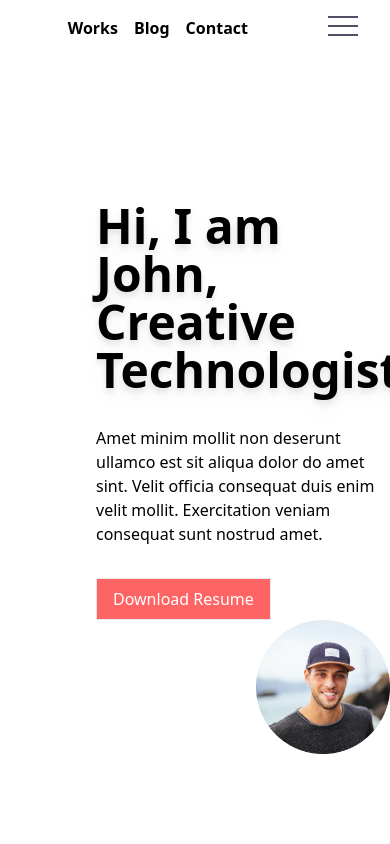
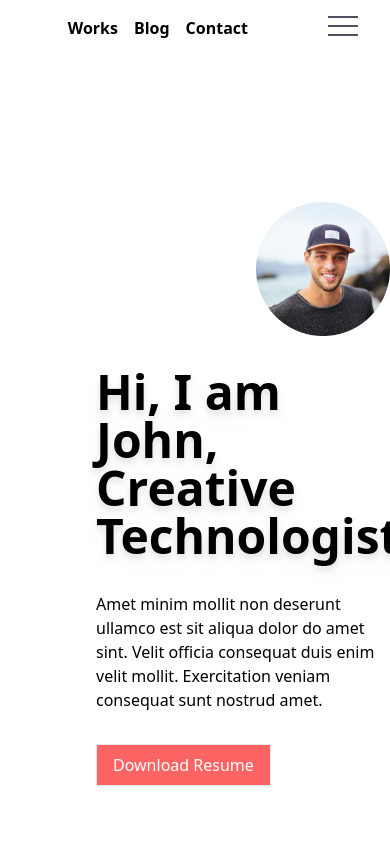
Before and after one commit to Zuwno/assignment, a plain HTML site: page index.html in a window 390 px wide. Shown: the top 844 px of the page. Drawn offline with nearby package versions, Linux system fonts and the light colour scheme.

Commit message:
assignment

```diff
--- a/index.html
+++ b/index.html
@@ -27,16 +27,17 @@
                     </ul>
                 </div>
                 <div class="h-content md:grid md:grid-cols-2  ml-24 ">
-                    <div class="h-text ">
+                    <div class="h-logo ml-40 md:order-2 mb-8 md:mb-0  ">
+                        <img src="imgs/home/Ellipse 1john.jpg" alt="">
+                    </div>
+                    <div class="h-text  ">
                         <h1 class="text-5xl	mb-8 drop-shadow-lg	"><b>Hi, I am John, <br> Creative Technologist</b></h1>
                         <p class="mb-8">Amet minim mollit non deserunt ullamco est sit aliqua dolor do amet sint. Velit
                             officia
                             consequat duis enim velit mollit. Exercitation veniam consequat sunt nostrud amet. </p>
                         <button class="border px-4 py-2 bg-[#FF6464] text-white">Download Resume</button>
                     </div>
-                    <div class="h-logo ml-40 ">
-                        <img src="imgs/home/Ellipse 1john.jpg" alt="">
-                    </div>
+
                 </div>
             </div>
             <!-- End Header -->
```
